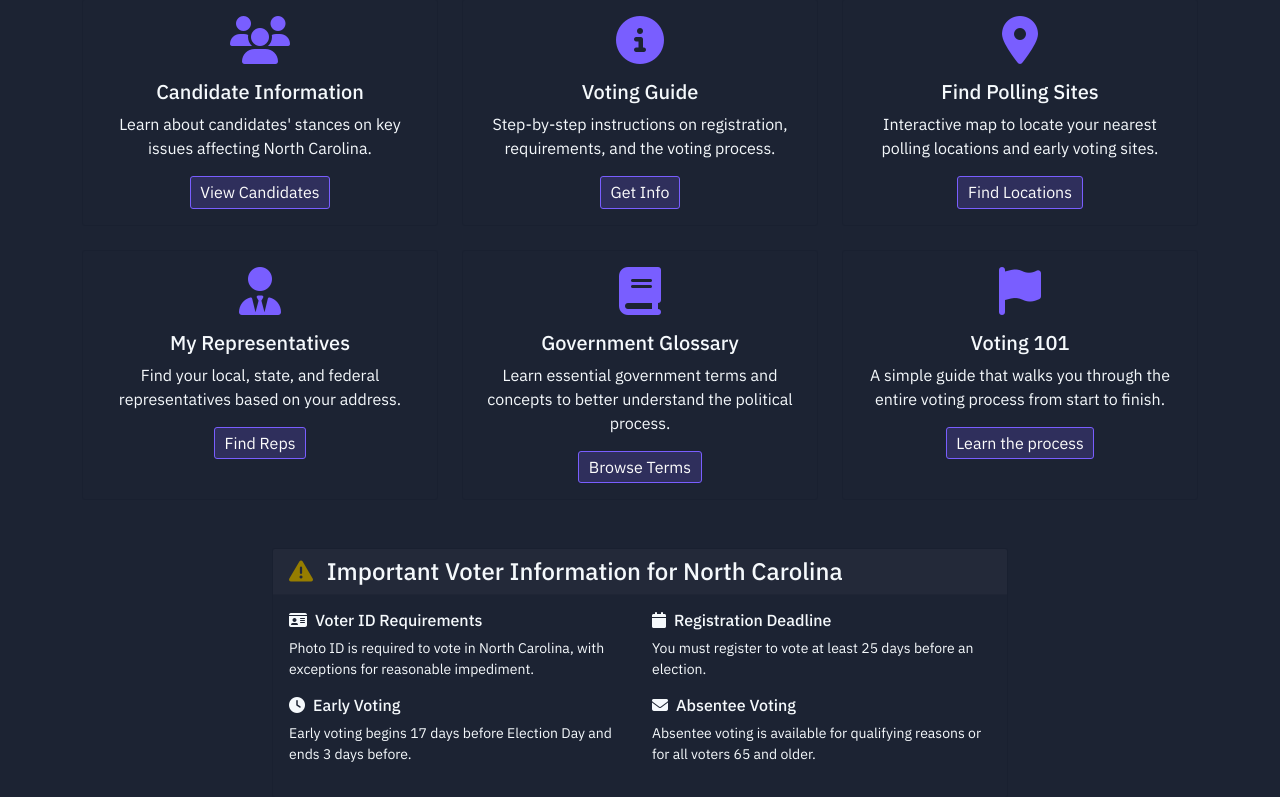
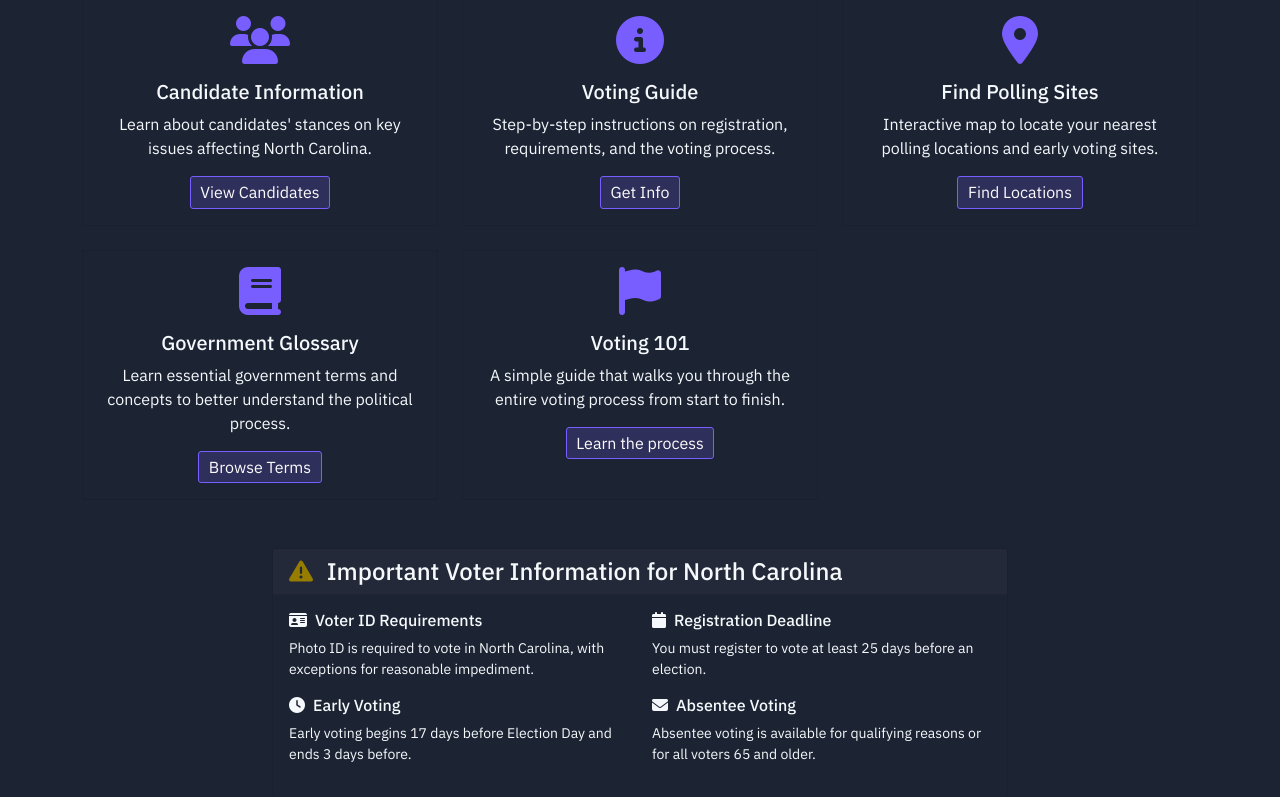
Before and after one commit to EvanY-74/CAC, a Flask app: page / in a window 1280 px wide. Shown: the part 382-1179 px from the top of the page. Run offline with Flask 3, Linux system fonts and the light colour scheme.

Commit message:
Removed my representatives page

```diff
--- a/static/templates/index.html
+++ b/static/templates/index.html
@@ -86,18 +86,6 @@
             </div>
         </div>
 
-        <div class="col-md-6 col-lg-4">
-            <div class="card h-100">
-                <div class="card-body text-center">
-                    <i class="fas fa-user-tie fa-3x text-primary mb-3"></i>
-                    <h5 class="card-title">My Representatives</h5>
-                    <p class="card-text">
-                        Find your local, state, and federal representatives based on your address.
-                    </p>
-                    <a href="{{ url_for('representatives') }}" class="btn btn-primary">Find Reps</a>
-                </div>
-            </div>
-        </div>
 
         <div class="col-md-6 col-lg-4">
             <div class="card h-100">
```
Also changed, not shown: routes.py (+0 -14 lines).
